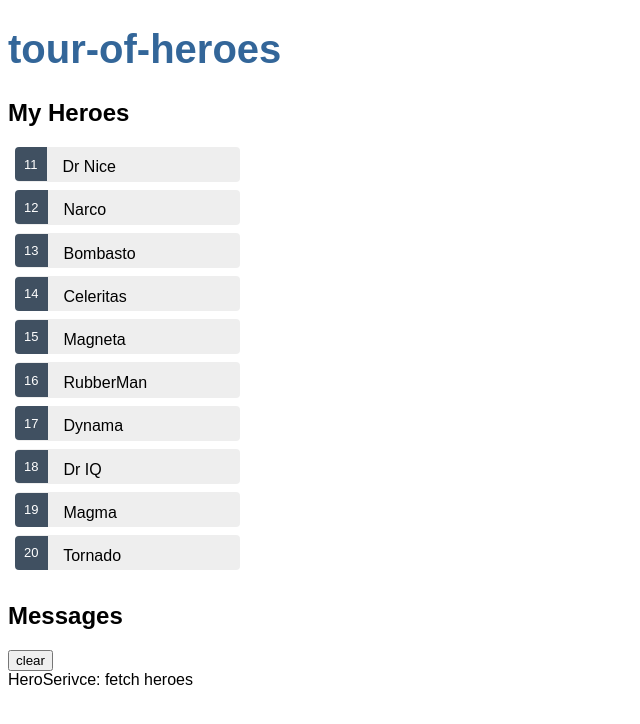
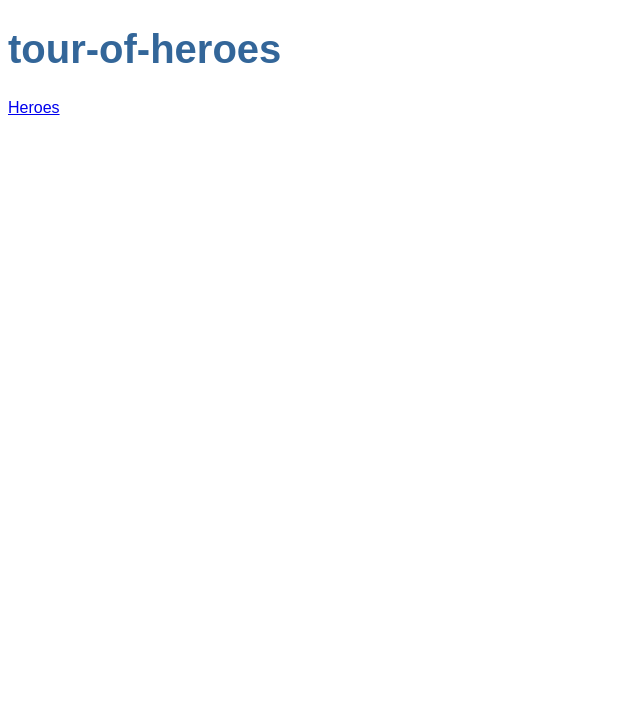
Before and after one commit to xcellent-dev/angular-tour-of-heroes, an Angular app: page / in a window 1280 px wide. Shown: the top 724 px of the page, without its empty margins (0-640 px from the left). Built offline with nearby package versions, Linux system fonts and the light colour scheme.

Commit message:
add: dashboard and route

```diff
--- a/src/app/app.component.html
+++ b/src/app/app.component.html
@@ -1,5 +1,9 @@
 <h1>{{title}}</h1>
 <!--<div><span>id:</span> {{ hero.id }}</div>
 <div><span>name:</span> {{ hero.name }}</div>-->
-<app-heroes></app-heroes>
+<!--<app-heroes></app-heroes>-->
+<nav>
+  <a routerLink="/heroes">Heroes</a>
+</nav>
+<router-outlet></router-outlet>
 <app-messages></app-messages>
--- a/src/app/app.module.ts
+++ b/src/app/app.module.ts
@@ -6,16 +6,19 @@
 import { HeroesComponent } from './heroes/heroes.component';
 import { HeroDetailComponent } from './hero-detail/hero-detail.component';
 import { MessagesComponent } from './messages/messages.component';
+import { AppRoutingModule } from './app-routing.module';
+import { DashboardComponent } from './dashboard/dashboard.component';
 
 @NgModule({
   declarations: [
     AppComponent,
     HeroesComponent,
     HeroDetailComponent,
-    MessagesComponent
+    MessagesComponent,
+    DashboardComponent
   ],
   imports: [
-    BrowserModule, FormsModule
+    BrowserModule, FormsModule, AppRoutingModule
   ],
   providers: [],
   bootstrap: [AppComponent]
--- /dev/null
+++ b/src/app/dashboard/dashboard.component.html
@@ -0,0 +1 @@
+<p>dashboard works!</p>
--- /dev/null
+++ b/src/app/dashboard/dashboard.component.ts
@@ -0,0 +1,15 @@
+import { Component, OnInit } from '@angular/core';
+
+@Component({
+  selector: 'app-dashboard',
+  templateUrl: './dashboard.component.html',
+  styleUrls: ['./dashboard.component.css']
+})
+export class DashboardComponent implements OnInit {
+
+  constructor() { }
+
+  ngOnInit() {
+  }
+
+}
```
Also changed, not shown: src/app/app-routing.module.ts (added, +13 -0 lines), src/app/dashboard/dashboard.component.css (added), 1 other file (tests, documents, lock files or other folders).
